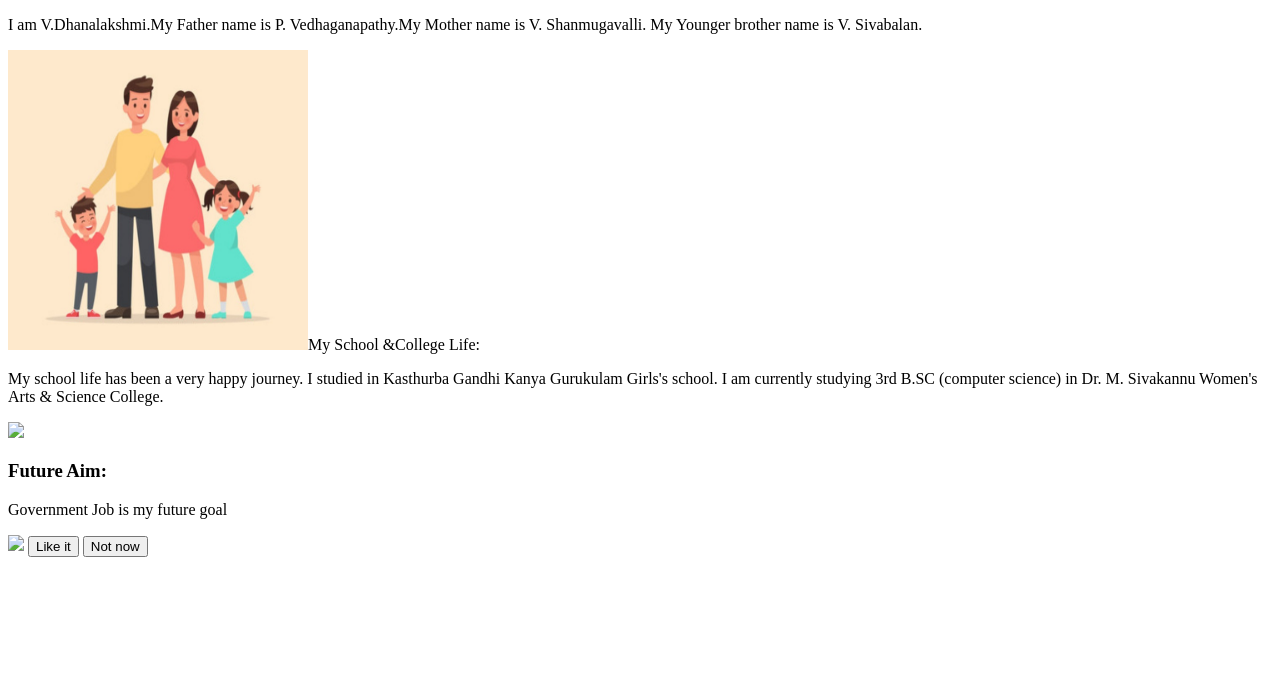
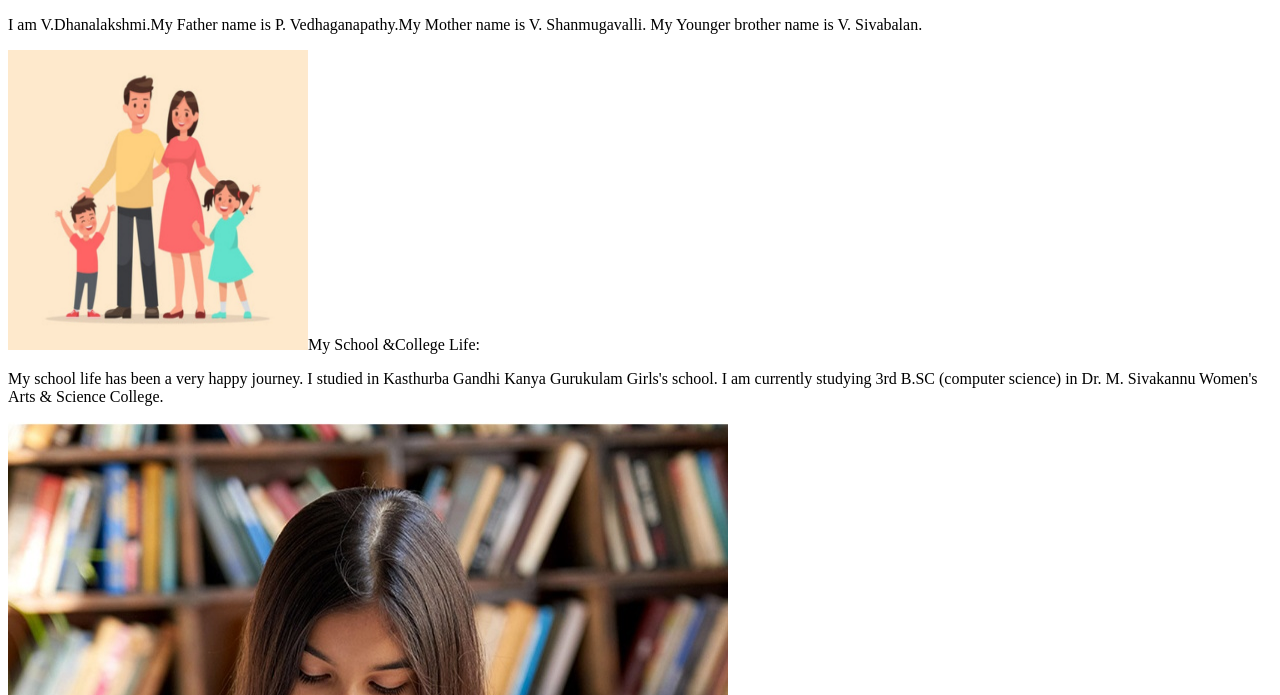
Before and after one commit to Dhanalakshmi2006-2014/My-project, a plain HTML site: page index.html in a window 1280 px wide. Shown: the part 105-800 px from the top of the page. Drawn offline with Linux system fonts and the light colour scheme.

Commit message:
Update index.html

```diff
--- a/index.html
+++ b/index.html
@@ -12,17 +12,17 @@
      I am V.Dhanalakshmi.My
 Father name is P. Vedhaganapathy.My Mother name is V. Shanmugavalli. My Younger brother name is V. Sivabalan.
 </p>
-<img src="img.jpg" height ="300px" width="300px"
+<img src="img.JPG" height ="300px" width="300px"
 <h3>My School &College Life: </h3>
 <p>
      My school life has been a very happy journey. I studied in Kasthurba Gandhi Kanya Gurukulam Girls's school. I am currently studying 3rd B.SC (computer science) in Dr. M. Sivakannu Women's Arts & Science College.
 </p>
-<img src="College. jpg">
+<img src="College.JPG">
 <h3>Future Aim:</h3>
 <p>
      Government Job is my future goal
 </p>
-<img src="Aim. jpg">
+<img src="Aim.JPG">
 <input type="button" value="Like it">
 <input type="button" value="Not now">
 </body>
```
